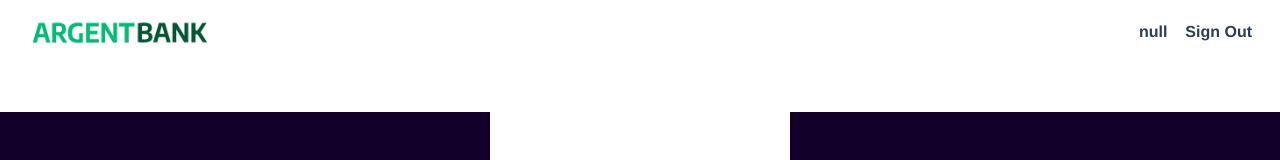
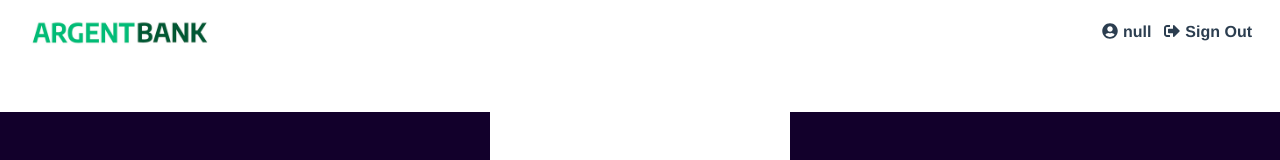
Before and after one commit to fodie94/PROJET13, a React (Create React App) app: page /PageSign in a window 1280 px wide. Shown: the top 160 px of the page. Built offline with nearby package versions, Linux system fonts and the light colour scheme; sample sign-in values are in the browser's storage.

Commit message:
Ajout icon

```diff
--- a/package.json
+++ b/package.json
@@ -10,6 +10,7 @@
     "axios": "^1.6.5",
     "react": "^18.2.0",
     "react-dom": "^18.2.0",
+    "react-icons": "^5.0.1",
     "react-redux": "^9.0.4",
     "react-router-dom": "^6.21.1",
     "react-scripts": "5.0.1",
--- a/src/components/Header.jsx
+++ b/src/components/Header.jsx
@@ -4,7 +4,7 @@ import { Link, useNavigate } from "react-router-dom";
 import { useSelector, useDispatch } from "react-redux";
 import { setToken } from "../redux/reduxtest";
 import argentBankLogo from "../assets/argentBankLogo.png";
-
+import { FaUserCircle, FaSignOutAlt } from "react-icons/fa";
 const Header = () => {
   const dispatch = useDispatch();
   const navigate = useNavigate();
@@ -31,16 +31,17 @@ const Header = () => {
       <div className="main-nav-droite">
         {!token ? (
           <Link className="main-nav-item" to="/PageSign">
+            <FaUserCircle className="icon" /> {/* Logout Icon */}
             Sign Up
           </Link>
         ) : (
           <>
             <Link className="main-nav-item" to="/PageUser">
-              <i className="fa fa-user-circle"></i>
+              <FaUserCircle className="icon" /> {/* User Icon */}
               {`${prenom} `}
             </Link>
             <Link className="main-nav-item" onClick={handleSignOut}>
-              <i className="fa fa-sign-out"></i>
+              <FaSignOutAlt className="icon" /> {/* Logout Icon */}
               Sign Out
             </Link>
           </>
--- a/src/components/HeaderUser.jsx
+++ b/src/components/HeaderUser.jsx
@@ -4,6 +4,7 @@ import { Link, useNavigate } from "react-router-dom";
 import { useSelector, useDispatch } from "react-redux";
 import { setToken } from "../redux/reduxSlice";
 import argentBankLogo from "../assets/argentBankLogo.png";
+import { FaUserCircle, FaSignOutAlt } from "react-icons/fa";
 
 const HeaderUser = () => {
   const dispatch = useDispatch();
@@ -34,7 +35,7 @@ const HeaderUser = () => {
         {token ? (
           <>
             <Link className="main-nav-item">
-              <i className="fa fa-user-circle"></i>
+              <FaUserCircle className="icon" /> {/* Logout Icon */}
               {`${prenom} `}
             </Link>
             <Link
@@ -42,12 +43,13 @@ const HeaderUser = () => {
               to="/PageSign"
               onClick={handleSignOut}
             >
-              <i className="fa fa-sign-out"></i>
+              <FaSignOutAlt className="icon" /> {/* Logout Icon */}
               Sign Out
             </Link>
           </>
         ) : (
           <Link className="main-nav-item" to="/PageSign">
+            <FaUserCircle className="icon" /> {/* Logout Icon */}
             Sign Up
           </Link>
         )}
```
Also changed, not shown: 1 other file (tests, documents, lock files or other folders).
